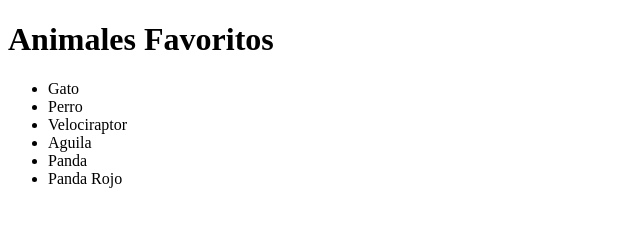
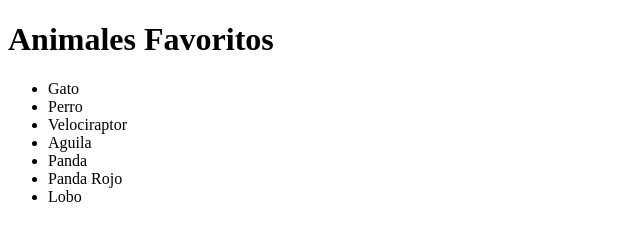
Before and after one commit to DanielSaeta/curso-github, a plain HTML site: page index.html in a window 1280 px wide. Shown: the full height of the page, 0-640 px from the left. Drawn offline with Linux system fonts and the light colour scheme.

Commit message:
Agregado Lobo a la lista

```diff
--- a/index.html
+++ b/index.html
@@ -13,6 +13,7 @@
          <li> Aguila </li>
          <li> Panda </li>
          <li> Panda Rojo </li>
+         <li> Lobo </li>
      </ul>
 </body>
 </html>
```
